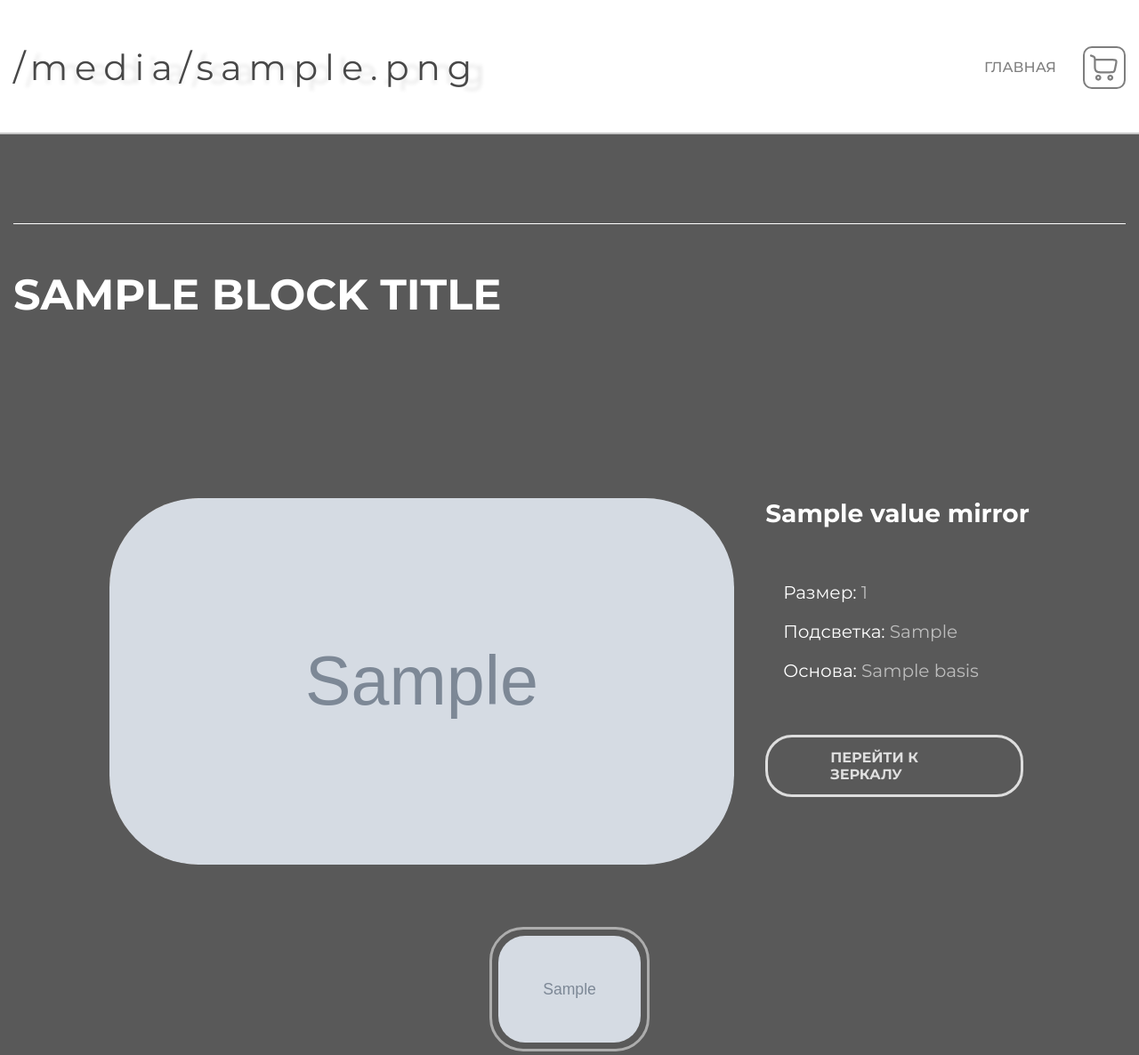
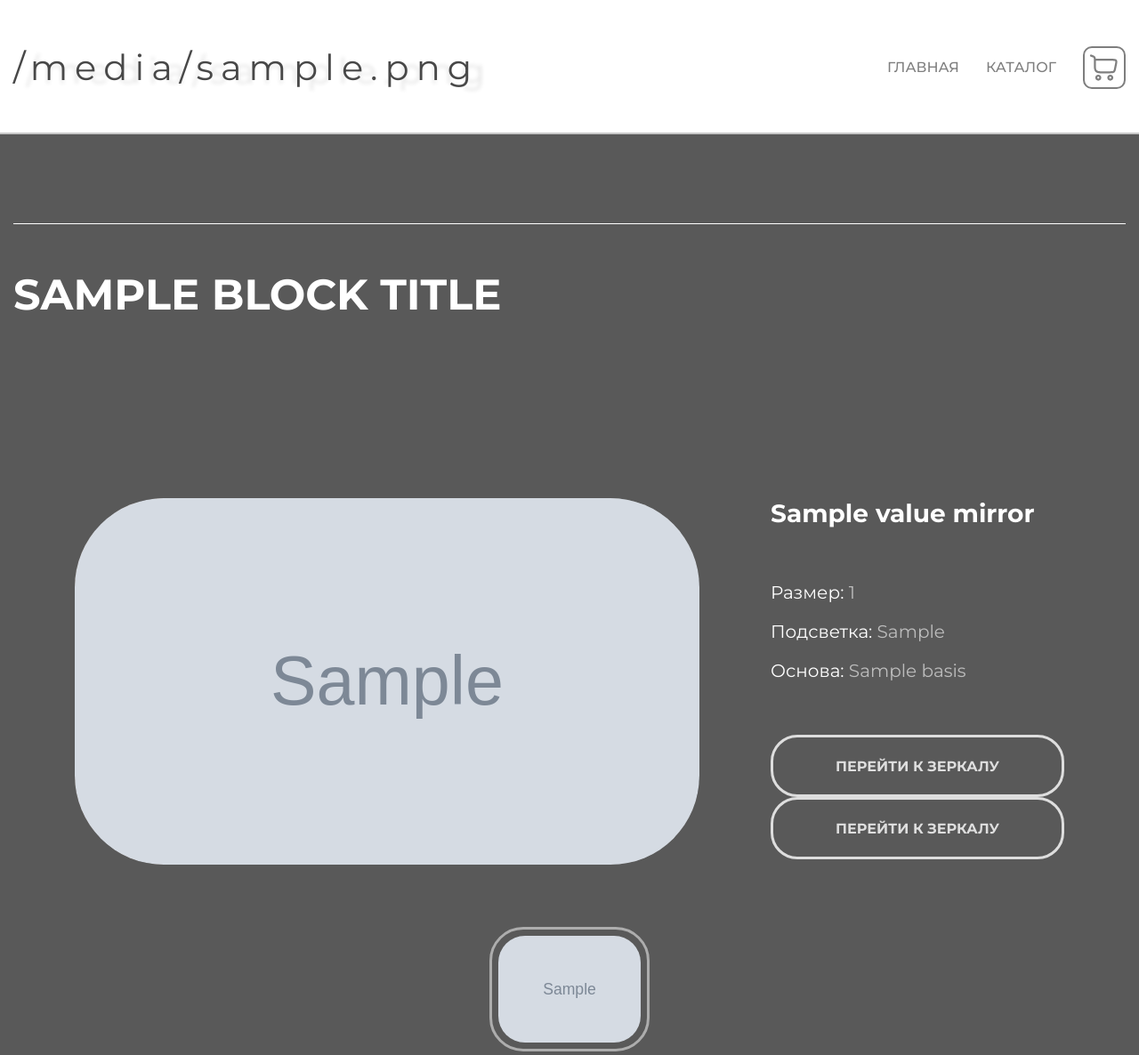
Before and after one commit to pohuyproyebali/storeStekloIdea, a Django app: template templates/index.html in a window 1280 px wide. Shown: the top 1186 px of the page at 89% size. Run offline with Django 3.2, Linux system fonts and the light colour scheme; the template is opened without the code that fills it: most values are stand-ins (such as "Sample title", 1, 10 or a date in 2020); grey boxes marked "Sample" are stand-in pictures.

Commit message:
Обновил фронт. Версия 0.3.4

```diff
--- a/products/views.py
+++ b/products/views.py
@@ -56,7 +56,7 @@ def mirror_page(request, slug_id):
                 TypeBacklight.objects.get(id=BacklightToProduct.objects.get(product=mirror.id).typeBackLight.id).name if
                 BacklightToProduct.objects.filter(product=mirror.id).exists() else "нет"
             ).lower(),
-            "basis": "фанера" if PlywoodBasisToProduct.objects.filter(
+            "basis": "дерево" if PlywoodBasisToProduct.objects.filter(
                 product=mirror.id).exists() else "алюминевый профиль"
         },
         'info_for_page': info_for_page,
--- a/static/css/style.css
+++ b/static/css/style.css
@@ -723,29 +729,30 @@ body::-webkit-scrollbar-thumb {
 
 .mirror__slide {
     display: flex;
+    justify-content: center;
     min-width: 0;
 }
 
 .show-img {
     border-radius: 100px;
     height: 563px;
-    width: 960px;
+    width: 650px;
     object-fit: cover;
 }
 
 .show__description {
-    margin: 0 0 0 35px;
+    margin: 0 0 0 80px;
 }
 
 .description__title {
     color: #FFF;
     font-size: 40px;
     font-weight: 700;
-    max-width: 529px;
+    max-width: 800px;
 }
 
 .description__item-block {
-    margin: 60px 0 60px 20px;
+    margin: 60px 0 60px 0;
 }
 
 .description__item {
@@ -766,10 +773,6 @@ body::-webkit-scrollbar-thumb {
     color: rgba(255, 255, 255, 0.80);
     border: 3px solid rgba(255, 255, 255, 0.80);
 
-}
-
-.show-btn-mobile {
-    display: none;
 }
 
 .mirror__nav {
@@ -1553,8 +1556,8 @@ body::-webkit-scrollbar-thumb {
 
     .show__btn {
         font-size: 16px;
-        width: 290px;
         height: 70px;
+        text-align: center;
     }
 }
 
--- a/static/js/index.js
+++ b/static/js/index.js
@@ -1,3 +1,15 @@
+$(function ($) {
+    var windowWidth = $(window).width();
+    var windowHeight = $(window).height();
+
+    $(window).resize(function () {
+        if (windowWidth != $(window).width() || windowHeight != $(window).height()) {
+            location.reload();
+            return;
+        }
+    });
+});
+
 window.onload = function () {
     $('body').removeClass('preload__body')
     $preloader = $('.preloader')
@@ -7,9 +19,101 @@ window.onload = function () {
     }, 950)
 
     $(document).ready(function () {
-        $('.header__burger').click(function (event) {
+        $('.product__slide__block').slick({
+            slidesToShow: 1,
+            slidesToScroll: 1,
+            asNavFor: '.product__subslide__block',
+            arrows: true,
+            fade: true,
+            adaptiveHeight: true,
+            focusOnSelected: true
+        });
+
+        $('.product__subslide__block').slick({
+            arrows: false,
+            draggable: false,
+            asNavFor: '.product__slide__block',
+            centerMode: false,
+            dots: false,
+            variableWidth: true,
+            focusOnSelect: true
+        });
+
+        $('.mirror-show').slick({
+            slidesToShow: 1,
+            slidesToScroll: 1,
+            asNavFor: '.mirror__nav',
+            arrows: false,
+            fade: true,
+            adaptiveHeight: true
+        });
+        $('.mirror__nav').slick({
+            arrows: true,
+            asNavFor: '.mirror-show',
+            centerMode: true,
+            slidesToShow: 3,
+            focusOnSelect: true,
+            variableWidth: true,
+            responsive: [{
+                breakpoint: 510,
+                settings: {
+                    arrows: false,
+                    centerMode: true,
+                }
+            }]
+        });
+
+        $('.projects__slider').slick({
+            fade: true,
+            draggable: false,
+            swipe: false
+        });
+
+        // $('.parallax__slick').slick({
+        //     fade: false,
+        //     draggable: true,
+        //     swipe: true,
+        //     arrows: false,
+        //     infinite: false,
+        //     variableWidth: true,
+        //     slidesToShow: 2
+        // });
+
+        $('.image-show__slider').slick({
+            slidesToShow: 1,
+            variableWidth: true,
+            infinite: false,
+        });
+
+        $('.projects-slide__images').slick({
+            draggable: true,
+            swipe: true,
+            slidesToShow: 1,
+            arrows: true,
+            variableWidth: true,
+            centerMode: true,
+            infinite: false,
+
+            mobileFirst: true,
+            responsive: [{
+                breakpoint: 1200,
+                settings: 'unslick'
+            }]
+        });
+
+        $('.header__burger, .burger__nav__link').click(function (event) {
             $('.header__burger, .header__burger__block, .header__nav, body').toggleClass('main__active');
         });
+
+        $(window).on("scroll", function () {
+            setTimeout(function () {
+                $('.header__burger, .header__burger__block, .header__nav, body').removeClass('main__active');
+            }, 500);
+        });
+
+        // $('#payment').on('change', function(e, checked){
+        //     $('#blockToToggle')[checked?'show':'hide']();
+        //   });
 
         $('.sort-goods__item').click(function (event) {
             $(this).toggleClass('active');
@@ -29,7 +133,7 @@ window.onload = function () {
 
         $('.v1').click(function (event) {
             $('.goods__item, .goods__block, .goods-item__img, .goods-item__name, .buy__cost, .buy__cost-mobile, .goods-line, .cart, .cart__txt-mobile, .goods-item__buy').removeClass('active')
-            $('.filters__mobile').removeClass('active'); s
+            $('.filters__mobile').removeClass('active');
             $('body').removeClass('active')
         });
 
@@ -96,17 +200,6 @@ window.onload = function () {
             $('.cart__order').removeClass('active');
         });
 
-
-        $('.projects__img').click(function (event) {
-            let whatIs = $(this).data('id')
-            console.log($('.projects__image-show.' + whatIs + ''))
-            $('.projects__image-show.' + whatIs + '').toggleClass('active');
-        });
-
-        $('.image-show__close').click(function (event) {
-            $('.projects__image-show').removeClass('active');
-        });
-
         $('.question').click(function (event) {
             $(this).find('.question__txt').toggleClass('active').slideToggle(300, 'linear');
             $(this).find('.question__arrow').toggleClass('active');
@@ -130,11 +223,7 @@ window.onload = function () {
 
         });
 
-        $(window).on("scroll", function () {
-            setTimeout(function () {
-                $('.header__burger, .header__burger__block, .header__nav').removeClass('main__active');
-            }, 500);
-        });
+
 
         $window = $(window);
         $headerNav = $('.popular-mirrors');
@@ -152,6 +241,13 @@ window.onload = function () {
             else {
                 $('.header__nav-block').removeClass('fixed')
                 $('.up__btn').removeClass('fixed')
+                $('.header').css({
+                    height: 'max-content'
+                })
+            }
+
+            if (scrollDirection == 1) {
+                $('.header__nav-block').removeClass('fixed')
                 $('.header').css({
                     height: 'max-content'
                 })
@@ -295,87 +391,7 @@ window.onload = function () {
             $('.count').text(count)
         });
 
-        $('.product__slide__block').slick({
-            slidesToShow: 1,
-            slidesToScroll: 1,
-            asNavFor: '.product__subslide__block',
-            arrows: true,
-            fade: true,
-            adaptiveHeight: true,
-            focusOnSelected: true
-        });
-        $('.product__subslide__block').slick({
-            arrows: false,
-            draggable: false,
-            asNavFor: '.product__slide__block',
-            centerMode: false,
-            dots: false,
-            slidesToShow: 1,
-            variableWidth: true,
-            focusOnSelect: true
-        });
 
-        $('.mirror-show').slick({
-            slidesToShow: 1,
-            slidesToScroll: 1,
-            asNavFor: '.mirror__nav',
-            arrows: false,
-            fade: true,
-            adaptiveHeight: true,
-        });
-        $('.mirror__nav').slick({
-            arrows: true,
-            asNavFor: '.mirror-show',
-            centerMode: true,
-            slidesToShow: 3,
-            focusOnSelect: true,
-            variableWidth: true,
-            responsive: [{
-                breakpoint: 510,
-                settings: {
-                    arrows: false,
-                    centerMode: true,
-                }
-            }]
-        });
-
-        $('.projects__slider').slick({
-            fade: true,
-            draggable: false,
-            swipe: false
-        });
-
-        // $('.parallax__slick').slick({
-        //     fade: false,
-        //     draggable: true,
-        //     swipe: true,
-        //     arrows: false,
-        //     infinite: false,
-        //     variableWidth: true,
-        //     slidesToShow: 2
-        // });
-
-        $('.image-show__slider').slick({
-            slidesToShow: 1,
-            variableWidth: true,
-            infinite: false,
-        });
-
-        $('.projects-slide__images').slick({
-            draggable: true,
-            swipe: true,
-            slidesToShow: 1,
-            arrows: true,
-            variableWidth: true,
-            centerMode: true,
-            infinite: false,
-
-            mobileFirst: true,
-            responsive: [{
-                breakpoint: 1200,
-                settings: 'unslick'
-            }]
-        });
     });
 
 }
--- a/templates/base.html
+++ b/templates/base.html
@@ -13,7 +13,8 @@
     <meta name="viewport" content="width=device-width, initial-scale=1.0, maximum-scale=1.0, user-scalable=0">
     <link href="https://unpkg.com/aos@2.3.1/dist/aos.css" rel="stylesheet">
     <link rel="stylesheet" type="text/css" href="//cdn.jsdelivr.net/npm/slick-carousel@1.8.1/slick/slick.css" />
-    <link rel="icon" href="">
+    <link rel="icon" href="{% static 'img/favicon.svg' %}" type="image/x-icon">
+    <link rel="shortcut icon" href="{% static 'img/favicon.svg' %}" type="image/x-icon">
     <link rel="stylesheet" href="{% static '/css/style.css' %}">
     <title>{{ context.info_for_page.logo }}</title>
 </head>
@@ -31,6 +32,9 @@
                         <div class="header__nav">
                             <a class="nav__link" href="{% url 'main_page' %}">
                                 <p class="nav__item nav__item-goods">Главная</p>
+                            </a>
+                            <a class="nav__link" href="{% url 'goods' %}">
+                                <p class="nav__item nav__item-goods">Каталог</p>
                             </a>
                             <div class="nav__link cart__link__block">
                                 <div class="cart__link"></div>
```
Also changed, not shown: other parts of static/css/style.css (+82 -73 lines), static/img/favicon.svg (added).
